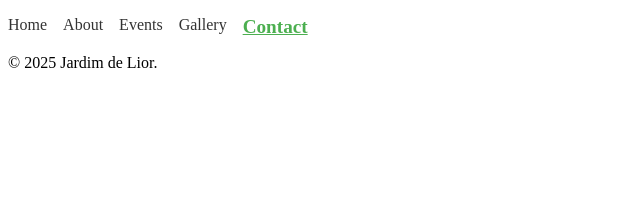
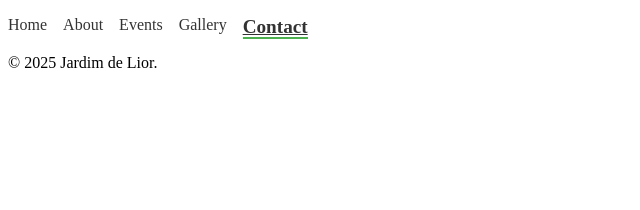
Before and after one commit to jardimdelior/jardimdelior.github.io, a Jekyll site: the page built from contact.md, in a window 1280 px wide. Shown: the top 210 px of the page, without its empty margins (0-640 px from the left). Built offline with Jekyll 4.4.1, drawn with Linux system fonts in a browser that asks for light colours.

Commit message:
Update style.css

```diff
--- a/assets/css/style.css
+++ b/assets/css/style.css
@@ -14,5 +14,5 @@ nav a.active {
   font-weight: bold;
   font-size: 1.2em;
   text-decoration: underline;
-  color: #4CAF50;
+  border-bottom: 2px solid #4CAF50;
 }
```
